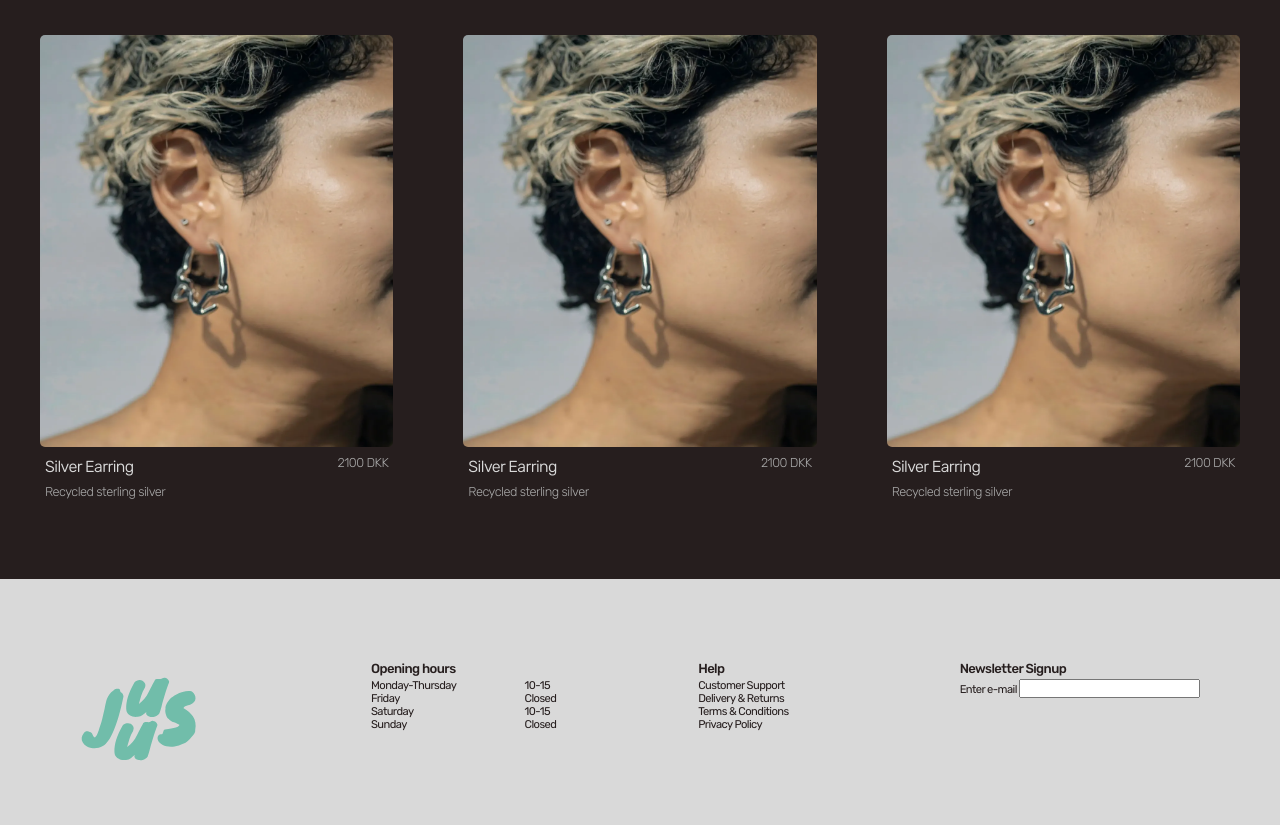
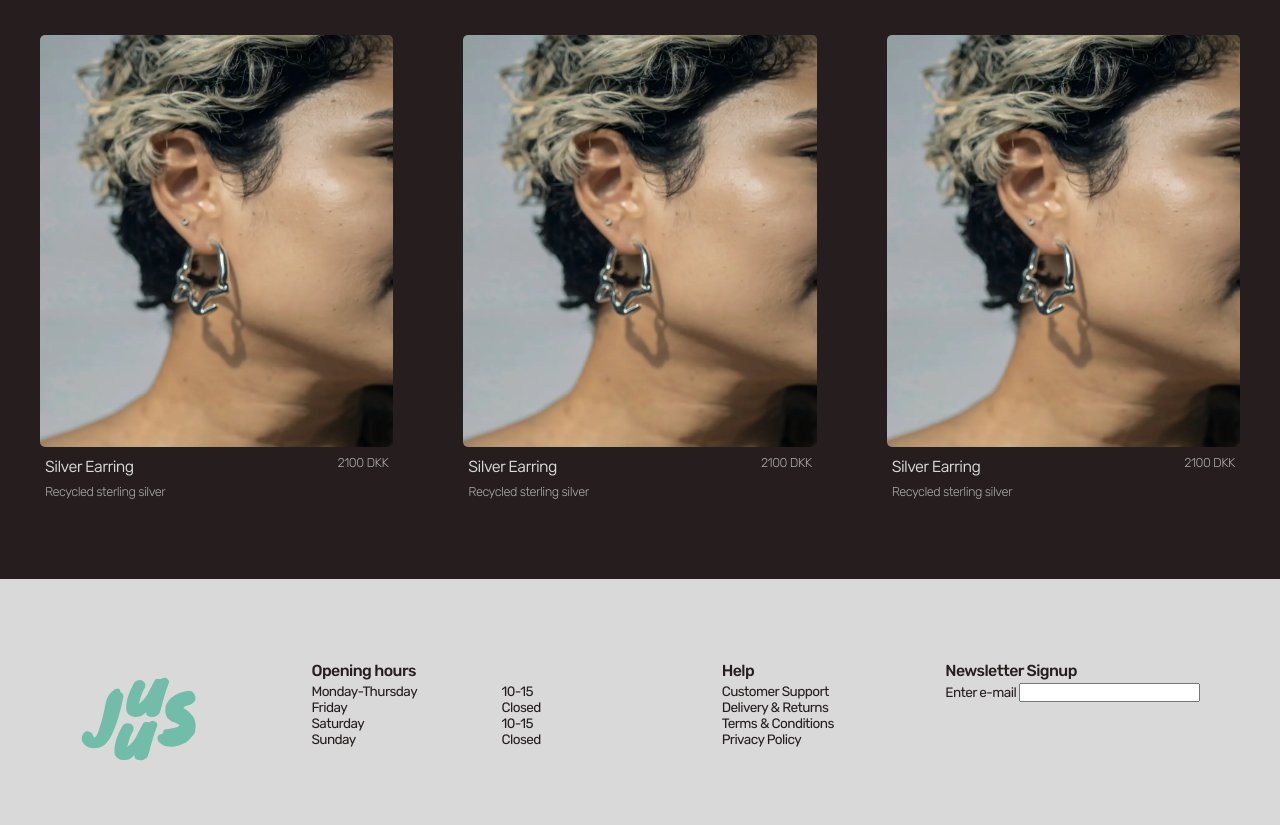
Before and after one commit to jubo0003/emnesite_juus, a plain HTML site: page index.html in a window 1280 px wide. Shown: the part 2756-3581 px from the top of the page. Drawn offline with Linux system fonts and the light colour scheme; a web font is replaced by a local one.

Commit message:
changes in responsive footer

```diff
--- a/general.css
+++ b/general.css
@@ -144,21 +144,14 @@ footer svg {
   margin: 20px #d9d9d9;
   font-family: Rubik, sans-serif;
   letter-spacing: -0.575px;
-  font-size: 0.7rem;
+  font-size: 0.6rem;
 }
 
 .openinghours {
   display: flex;
-  gap: 20px;
+  gap: 30px;
   flex-wrap: wrap;
 }
-
-/*
-.hours {
-  display: flex;
-  flex-direction: column;
-
-} */
 
 /*
 hero starter her */
--- a/layout.css
+++ b/layout.css
@@ -83,6 +83,13 @@
     display: grid;
     grid-column: span 2;
     margin-top: 15px;
+  }
+}
+
+@media (width>750px) {
+  .logo3 {
+    height: 170px;
+    width: 170px;
   }
 }
 
@@ -261,4 +268,8 @@
     flex-direction: column;
     gap: 60px 0;
   }
+
+  .footerstyle {
+    font-size: 0.85rem;
+  }
 }
```
